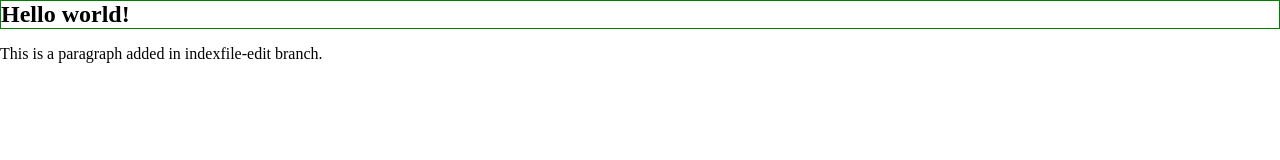
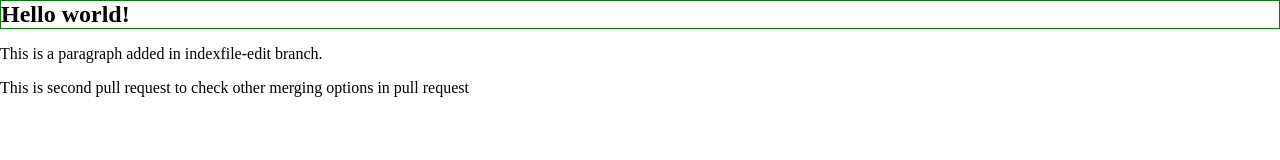
Before and after one commit to sohangurjar/Hello-world, a plain HTML site: page index.html in a window 1280 px wide. Drawn offline with Linux system fonts and the light colour scheme.

Commit message:
Index2 (#2)
* Update index.html

This is to check other merge options while merging pull request

* Update README.md

```diff
--- a/index.html
+++ b/index.html
@@ -9,5 +9,6 @@
   <body style="margin: 0">
     <h2 style="border: 1px solid green; margin: 0">Hello world!</h2>
     <p>This is a paragraph added in indexfile-edit branch.</p>
+    <p>This is second pull request to check other merging options in pull request</p>
   </body>
 </html>
```
Also changed, not shown: 1 other file.
